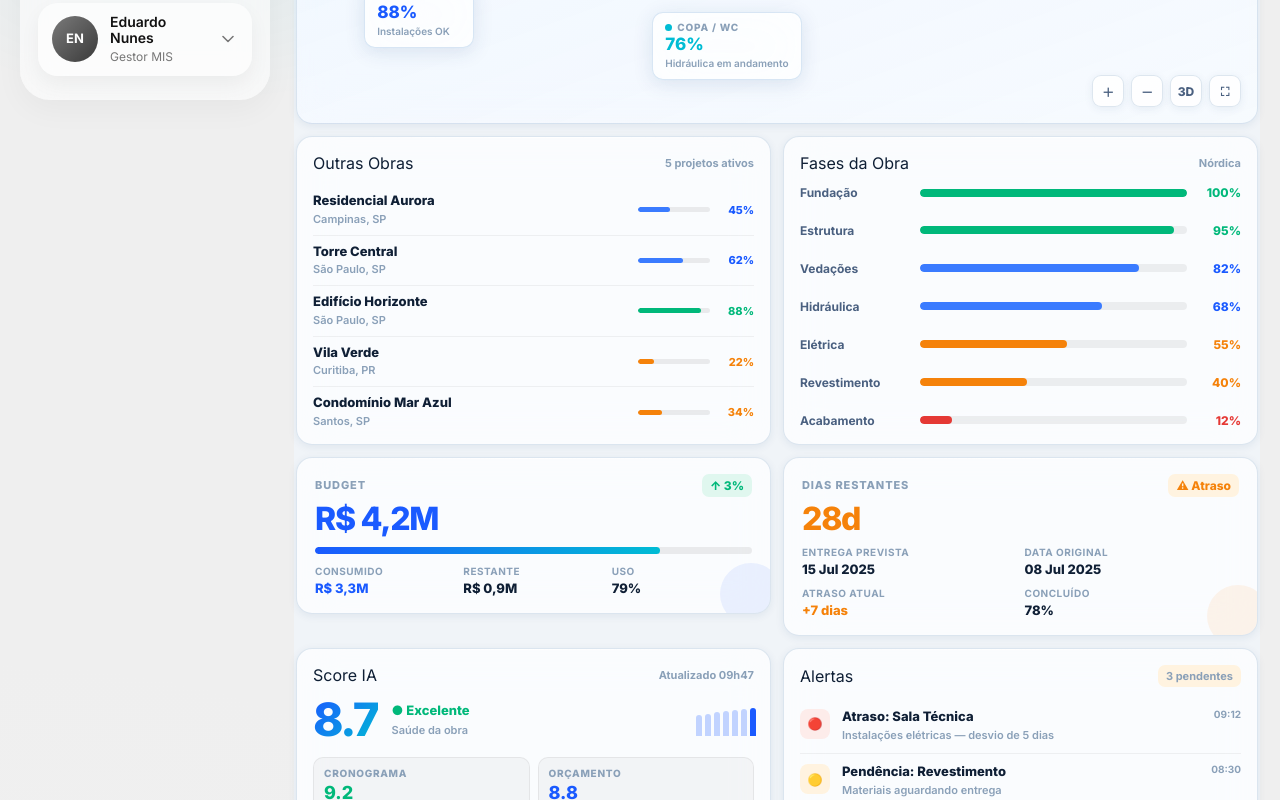
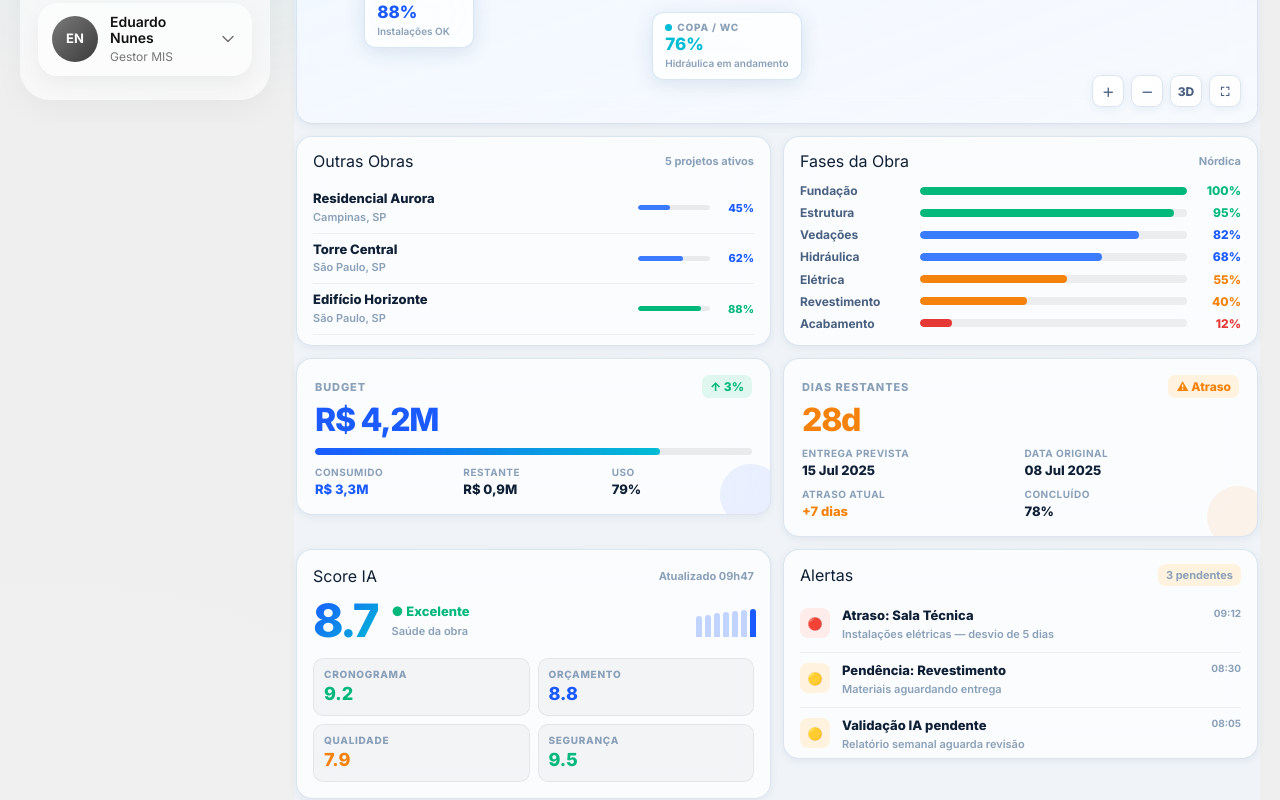
Before and after one commit to Guiandrelino/MIS_coletanIA, a React (Vite) app in the folder MIS_coletanIA/: page / in a window 1280 px wide. Shown: the part 680-1480 px from the top of the page. Built offline with nearby package versions, Linux system fonts and the light colour scheme.

Commit message:
commit 18

```diff
--- a/MIS_coletanIA/src/components/styles/dashboard.css
+++ b/MIS_coletanIA/src/components/styles/dashboard.css
@@ -771,10 +771,11 @@
 }
 
 .construct-bottom-card {
-  padding: 16px;
-  min-height: 238px;
+  padding: 14px 16px;
+  height: 210px;
   display: flex;
   flex-direction: column;
+  overflow: hidden;
 }
 
 /* ALERTS */
```
